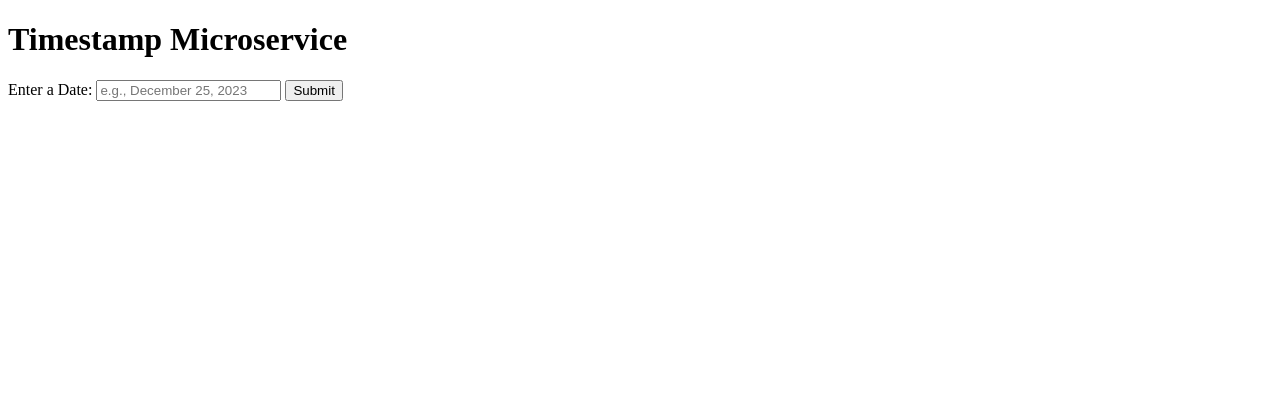
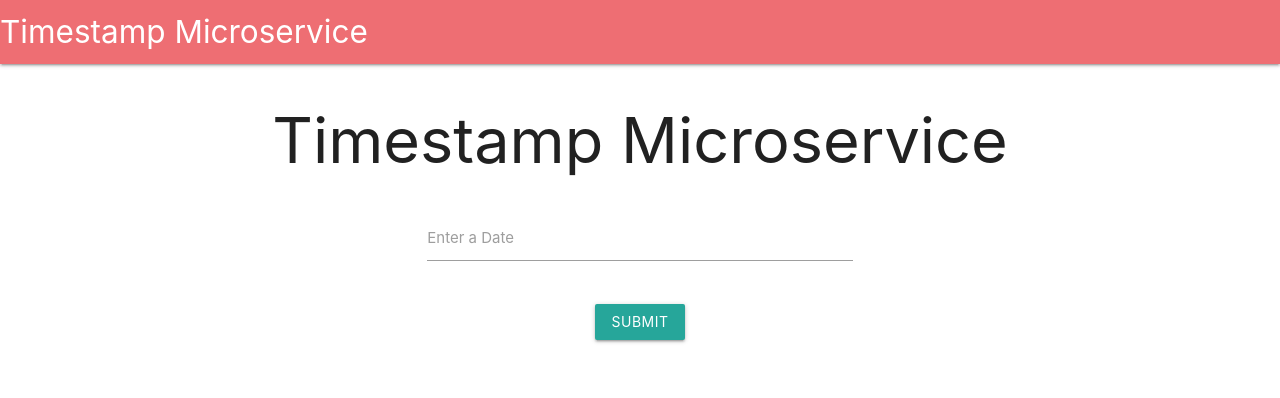
Before and after one commit to adiazt01/microservices_timestap, a website: page views/index.html in a window 1280 px wide. Drawn offline with nearby package versions, Linux system fonts and the light colour scheme.

Commit message:
add styles

```diff
--- a/index.js
+++ b/index.js
@@ -4,6 +4,7 @@ const cors = require("cors");
 
 app.use(cors());
 app.use(express.static("public"));
+
 
 app.get("/", (req, res) => {
   res.sendFile(__dirname + "/views/index.html");
--- a/public/script.js
+++ b/public/script.js
@@ -4,6 +4,7 @@ document.addEventListener("DOMContentLoaded", () => {
     const resultDiv = document.getElementById("result");
 
     submitBtn.addEventListener("click", () => {
+        M.AutoInit();
         const date = dateInput.value;
         fetch(`/api/${encodeURIComponent(date)}`)
             .then((response) => response.json())
--- a/views/index.html
+++ b/views/index.html
@@ -4,14 +4,39 @@
     <meta charset="UTF-8">
     <meta name="viewport" content="width=device-width, initial-scale=1.0">
     <title>Timestamp Microservice</title>
-    <link rel="stylesheet" href="/styles.css">
+    <link rel="stylesheet" href="https://cdnjs.cloudflare.com/ajax/libs/materialize/1.0.0/css/materialize.min.css">
+
+    <!-- Compiled and minified JavaScript -->
+    <script src="https://cdnjs.cloudflare.com/ajax/libs/materialize/1.0.0/js/materialize.min.js"></script>
 </head>
 <body>
-    <h1>Timestamp Microservice</h1>
-    <label for="date-input">Enter a Date:</label>
-    <input type="text" id="date-input" placeholder="e.g., December 25, 2023">
-    <button id="submit-btn">Submit</button>
-    <div id="result"></div>
+    <nav>
+        <div class="nav-wrapper">
+            <a href="#" class="brand-logo">Timestamp Microservice</a>
+        </div>
+    </nav>
+    <div class="container">
+        <h1 class="center-align">Timestamp Microservice</h1>
+        <div class="row">
+            <form class="col s12">
+                <div class="row">
+                    <div class="input-field col s6 offset-s3">
+                        <label for="date-input">Enter a Date</label>
+                        <input id="date-input" type="text" class="validate">
+                    </div>
+                </div>
+                <div class="row center-align">
+                    <button class="btn waves-effect waves-light" type="button" id="submit-btn">Submit</button>
+                </div>
+            </form>
+        </div>
+
+        <div class="row">
+            <div class="col s12">
+                <pre id="result"></pre>
+            </div>
+        </div>
+    </div>
     <script src="/script.js"></script>
 </body>
 </html>
```
